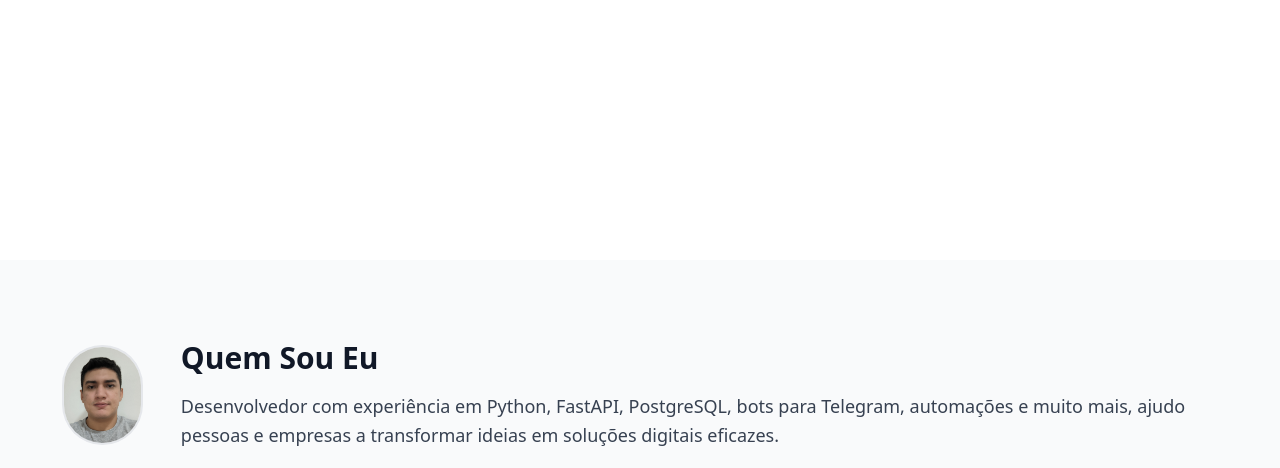
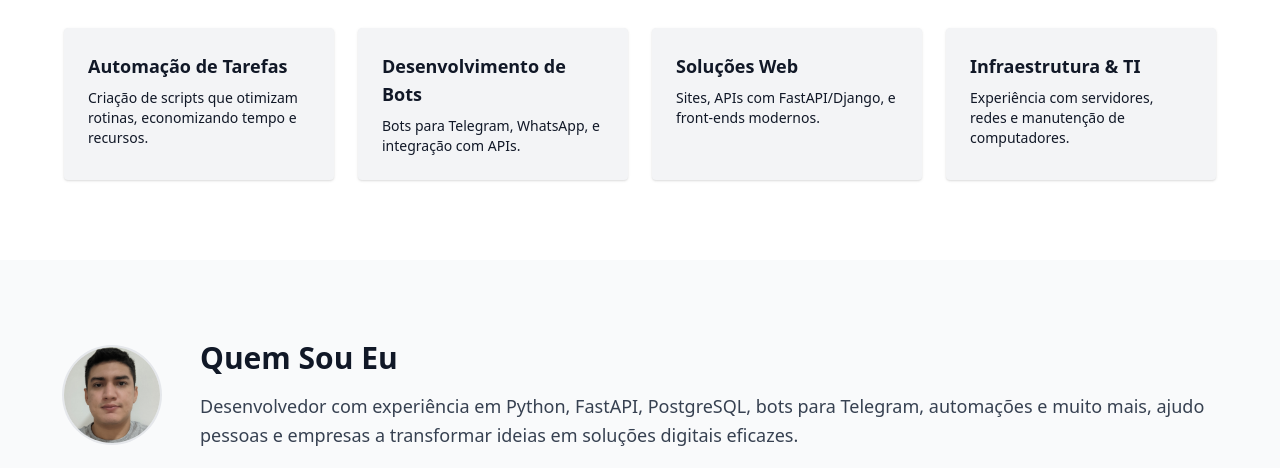
Before and after one commit to paulovitor21/meu-portfolio, a plain HTML site: page index.html in a window 1280 px wide. Shown: the part 484-952 px from the top of the page. Drawn offline with nearby package versions, Linux system fonts and the light colour scheme; the site is published under a folder, as on GitHub Pages, so addresses that start at the root find nothing.

Commit message:
refactor: correcao caminho

```diff
--- a/index.html
+++ b/index.html
@@ -7,7 +7,7 @@
   <title>Paulo :.</title>
   <link href="https://cdn.jsdelivr.net/npm/tailwindcss@2.2.19/dist/tailwind.min.css" rel="stylesheet" />
   <link rel="stylesheet" href="https://unpkg.com/aos@2.3.1/dist/aos.css" />
-  <link rel="stylesheet" href="/css/styles.css">
+  <link rel="stylesheet" href="./css/styles.css">
 </head>
 
 <body class="bg-white text-gray-900 font-sans">
@@ -71,7 +71,7 @@
   <!-- Sobre Mim -->
   <section id="sobre" class="py-20 px-6 bg-gray-50">
     <div class="max-w-6xl mx-auto flex flex-col lg:flex-row gap-10 items-center">
-      <img src="assets/images/profile.jpg" alt="Minha foto" class="w-24 h-24 object-cover rounded-full ring-2 ring-gray-200 profile-image" />
+      <img src="./assets/images/profile.jpg" alt="Minha foto" class="w-24 h-24 object-cover rounded-full ring-2 ring-gray-200 profile-image" />
       <div>
         <h3 class="text-3xl font-bold mb-4">Quem Sou Eu</h3>
         <p class="text-lg text-gray-700 leading-relaxed">
@@ -97,7 +97,7 @@
   </footer>
 
   <script src="https://unpkg.com/aos@2.3.1/dist/aos.js"></script>
-  <script src="/js/script.js"></script>
+  <script src="./js/script.js"></script>
 </body>
 
 </html>
```
